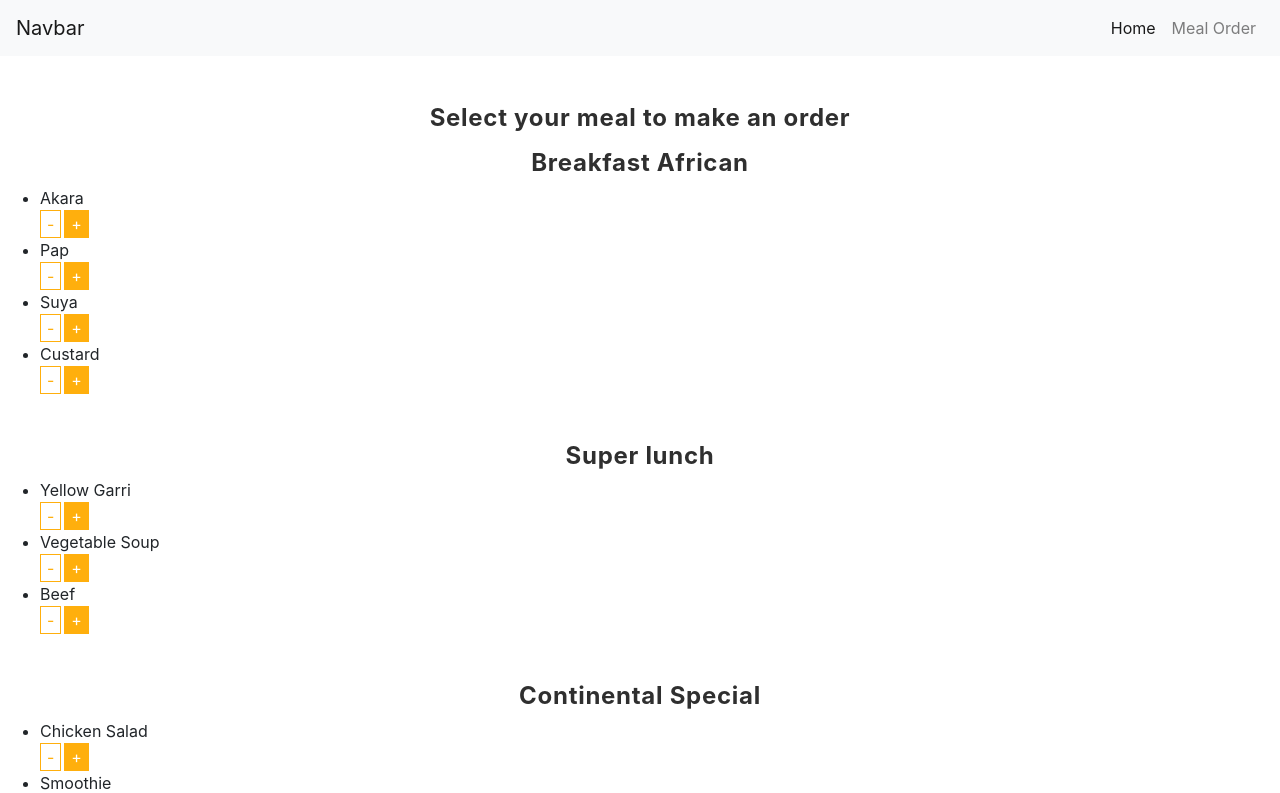
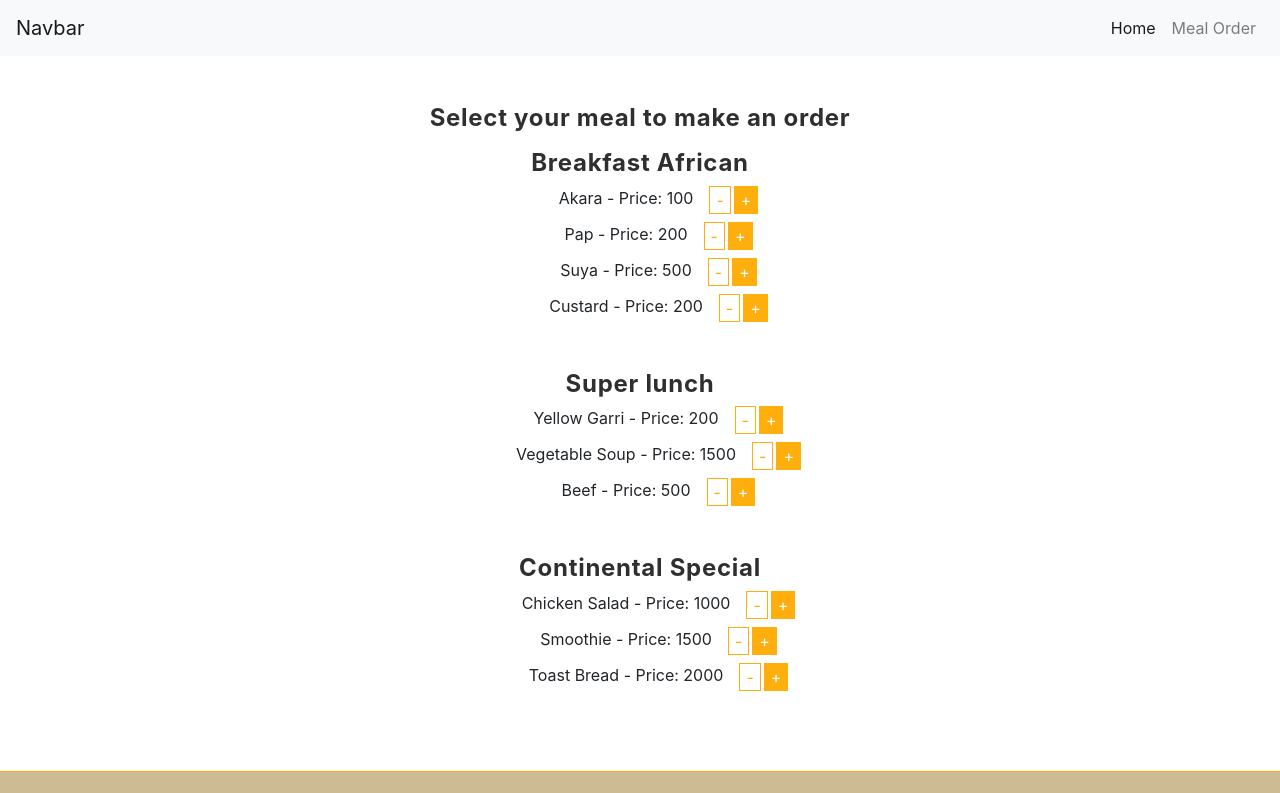
Before and after one commit to azubuikestanley/bnb, a React (Create React App) app: page /FoodList in a window 1280 px wide. Shown: the top 793 px of the page. Built offline with nearby package versions, Linux system fonts and the light colour scheme.

Commit message:
commiting

```diff
--- a/src/components/FoodList.js
+++ b/src/components/FoodList.js
@@ -93,12 +93,12 @@ function Food(props) {
     const arr1 = props.data;
     const listItems = arr1.map(item =>
         <li
-            className="listStyle"
+            className="d-flex justify-content-center mb-2 listStyle"
             key={item.id}
             name={item.Foodname}
             value={item.Foodname}>
-                    {item.Foodname}
-                <span>{item.price}
+                    {item.Foodname} - Price: {item.Price}
+                <span className="ml-3">
                     <div></div>
                     <button onclick={handleAdd} className="btn-style-minus">-</button>
                     <button className="btn-style-add">+</button>
```
